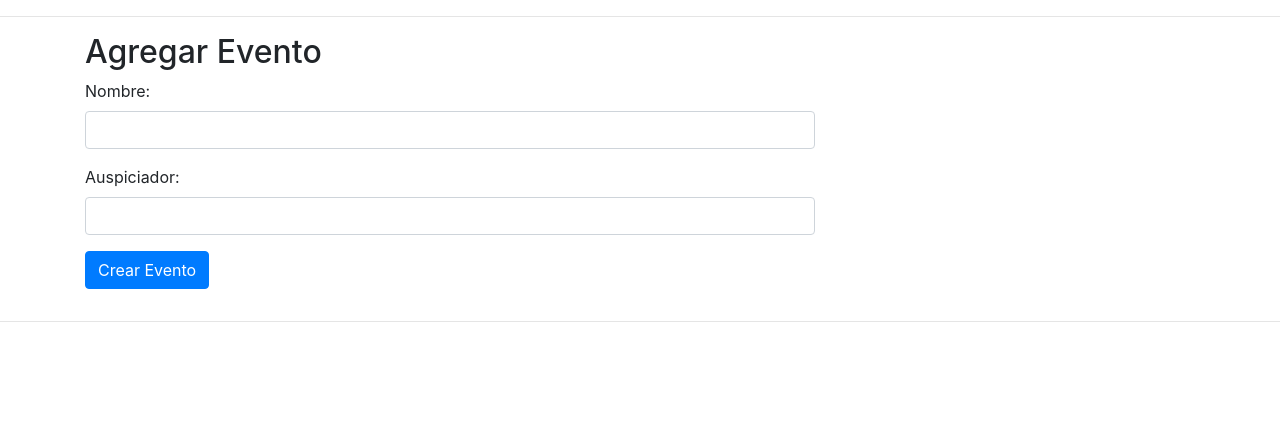
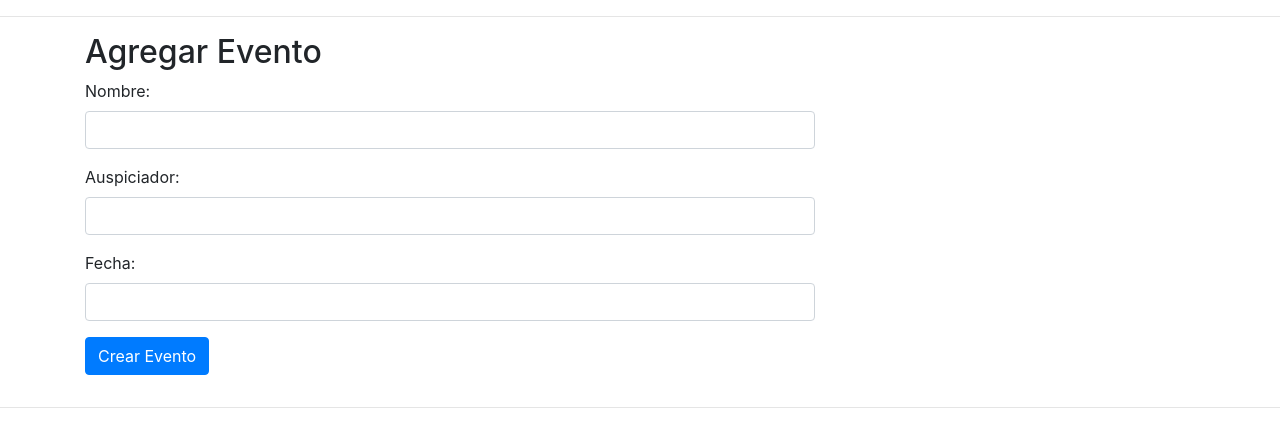
Before and after one commit to Dark3ro/tallerSW, a Django app: page /gestion/eventos in a window 1280 px wide. Shown: the part 56-503 px from the top of the page. Run offline with Django 3.2, Linux system fonts and the light colour scheme; the visitor is signed in with stand-in values (Sample User, id 1); some libraries are stand-ins or nearby versions.

Commit message:
calendar

```diff
--- a/main/models.py
+++ b/main/models.py
@@ -55,7 +55,7 @@ class Evento(models.Model):
     id_evento = models.AutoField(primary_key=True)
     nombre = models.CharField(max_length = 255)
     auspicio = models.CharField(max_length = 255)
-    fecha = models.DateTimeField(auto_now_add=True)
+    fecha = models.DateTimeField()
     tipo = models.ForeignKey(Tipo, on_delete = models.CASCADE)
 
     def __str__(self):
--- a/main/templates/eventos.html
+++ b/main/templates/eventos.html
@@ -1,3 +1,14 @@
+<head>
+  <link rel="stylesheet" href="//code.jquery.com/ui/1.12.1/themes/base/jquery-ui.css">
+        <link rel="stylesheet" href="/resources/demos/style.css">
+        <script src="https://code.jquery.com/jquery-1.12.4.js"></script>
+        <script src="https://code.jquery.com/ui/1.12.1/jquery-ui.js"></script>
+        <script>
+          $( function() {
+          $( "#datepicker" ).datepicker();
+          } );
+        </script>
+</head>
 {% extends 'base.html' %}
 
 {% block title %}Eventos{% endblock %}
@@ -15,8 +26,14 @@
         </div>
         <div class="form-group" action=>
           <label for="usr">Auspiciador:</label>
-          <input type="text" class="form-control" name="auspicio" id="_tag">
+          <input type="text" class="form-control" name="auspicio" id="auspicio_tag">
         </div>
+        <div class="form-group" action=>
+          <label for="usr">Fecha:</label>
+          <input type="text" class="form-control" name="auspicio" id="datepicker">
+        </div>
+
+
         {% for t in tags %}
           <div class="form-check form-check-inline">
             <input class="form-check-input" type="checkbox" name="tag_name" value="{{t.id_tag}}">
--- a/main/urls.py
+++ b/main/urls.py
@@ -40,6 +40,6 @@ urlpatterns = [
     #registro
     path('login', auth_views.LoginView.as_view(), name="login"),
     path('logout', auth_views.LogoutView.as_view(), name="logout"),
-    #evento
+
 
 ]
```
Also changed, not shown: main/migrations/0002_auto_20181127_0012.py (added).
